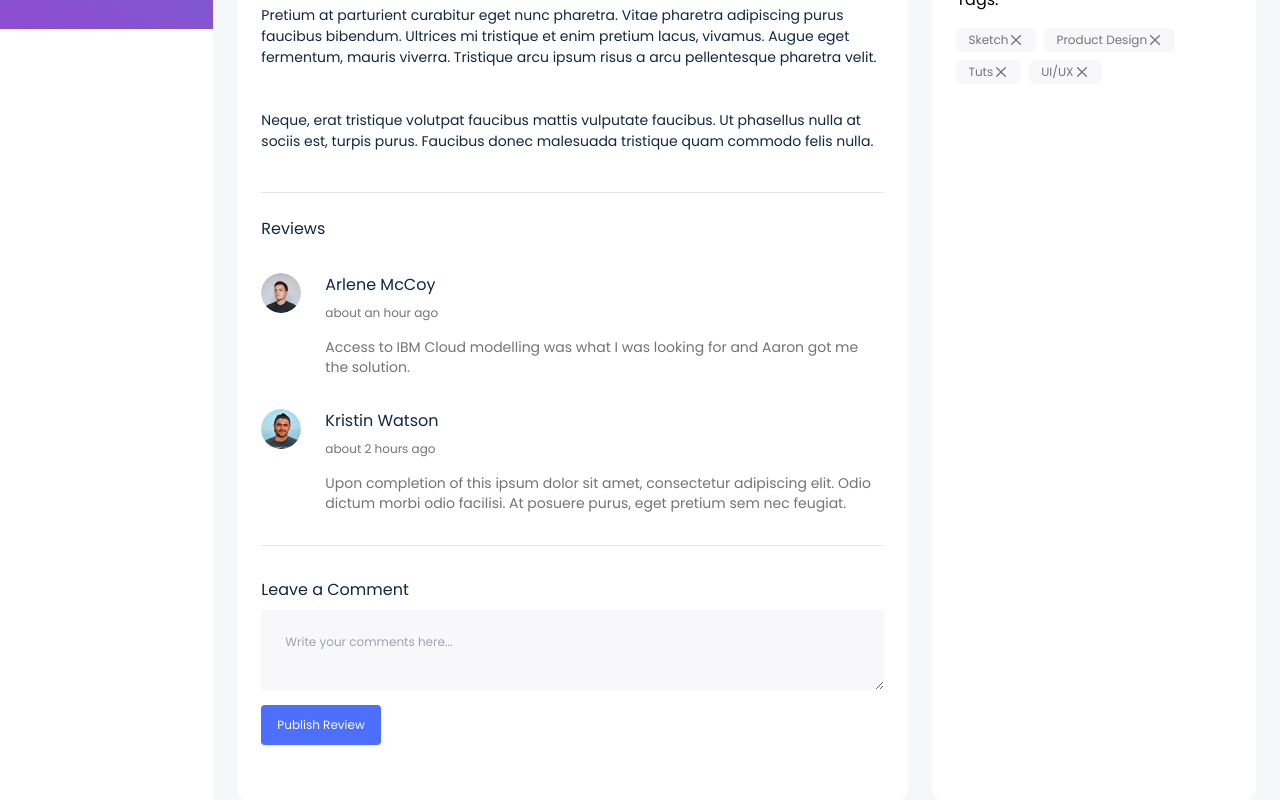
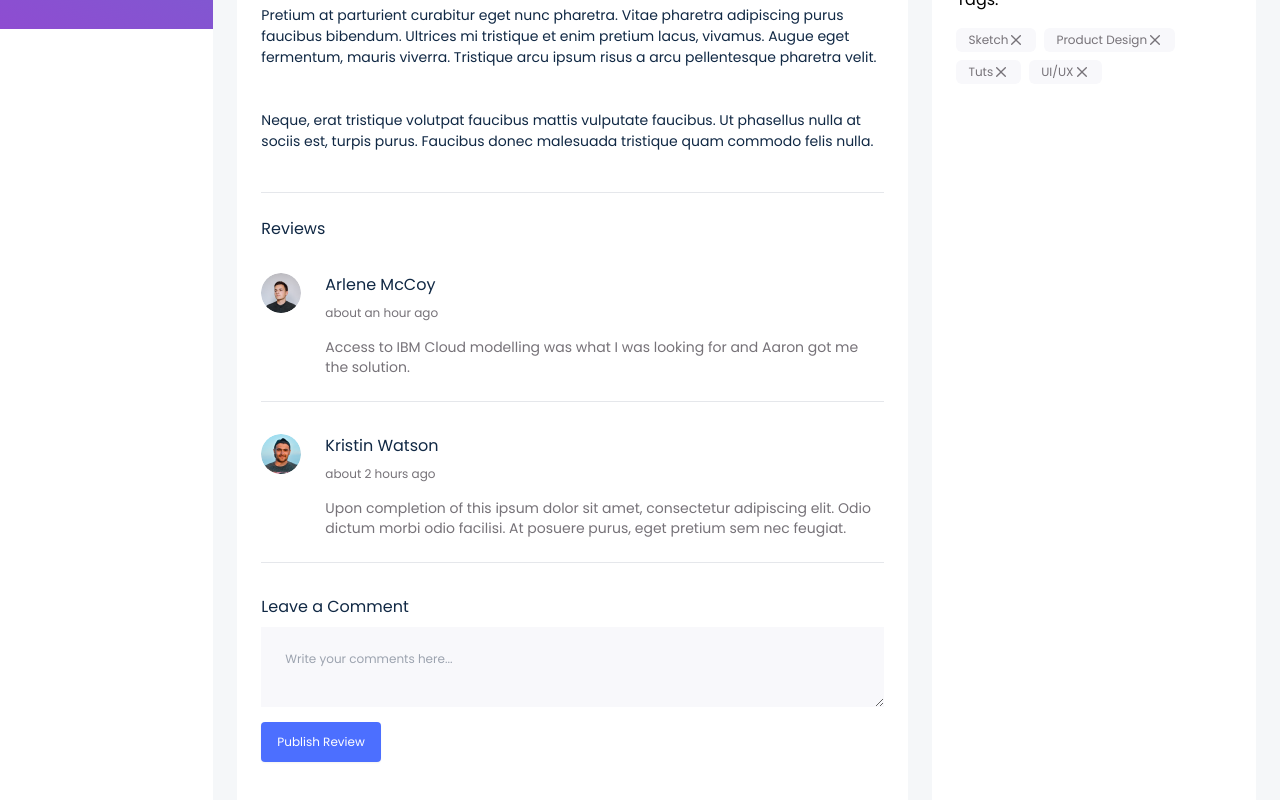
Before and after one commit to OdionAkhes/genious-e-learning, a React (Create React App) app: page /courses/1 in a window 1280 px wide. Shown: the part 771-1571 px from the top of the page. Built offline with nearby package versions, Linux system fonts and the light colour scheme.

Commit message:
course detail

```diff
--- a/src/Components/CourseInfoTab.js
+++ b/src/Components/CourseInfoTab.js
@@ -52,7 +52,7 @@ const CourseInfoTab = ({ course }) => {
       <h2 className="text-[#102844] text-md mt-6">Reviews</h2>
       {reviews && reviews.length > 0 ? (
         reviews.map((review, index) => (
-          <div key={index} className="gap-4 flex items-start space-x-2 my-8">
+          <div key={index} className="pb-6 border-b gap-4 flex items-start space-x-2 my-8">
             <img
               src={review.avatar}
               alt={review.name}
@@ -68,7 +68,7 @@ const CourseInfoTab = ({ course }) => {
       ) : (
         <p>No reviews yet.</p>
       )}
-      <hr />
+
       <p className=" text-md text-[#102844] mt-8">Leave a Comment</p>
       <form onSubmit={handleCommentSubmit}>
         <textarea
```
